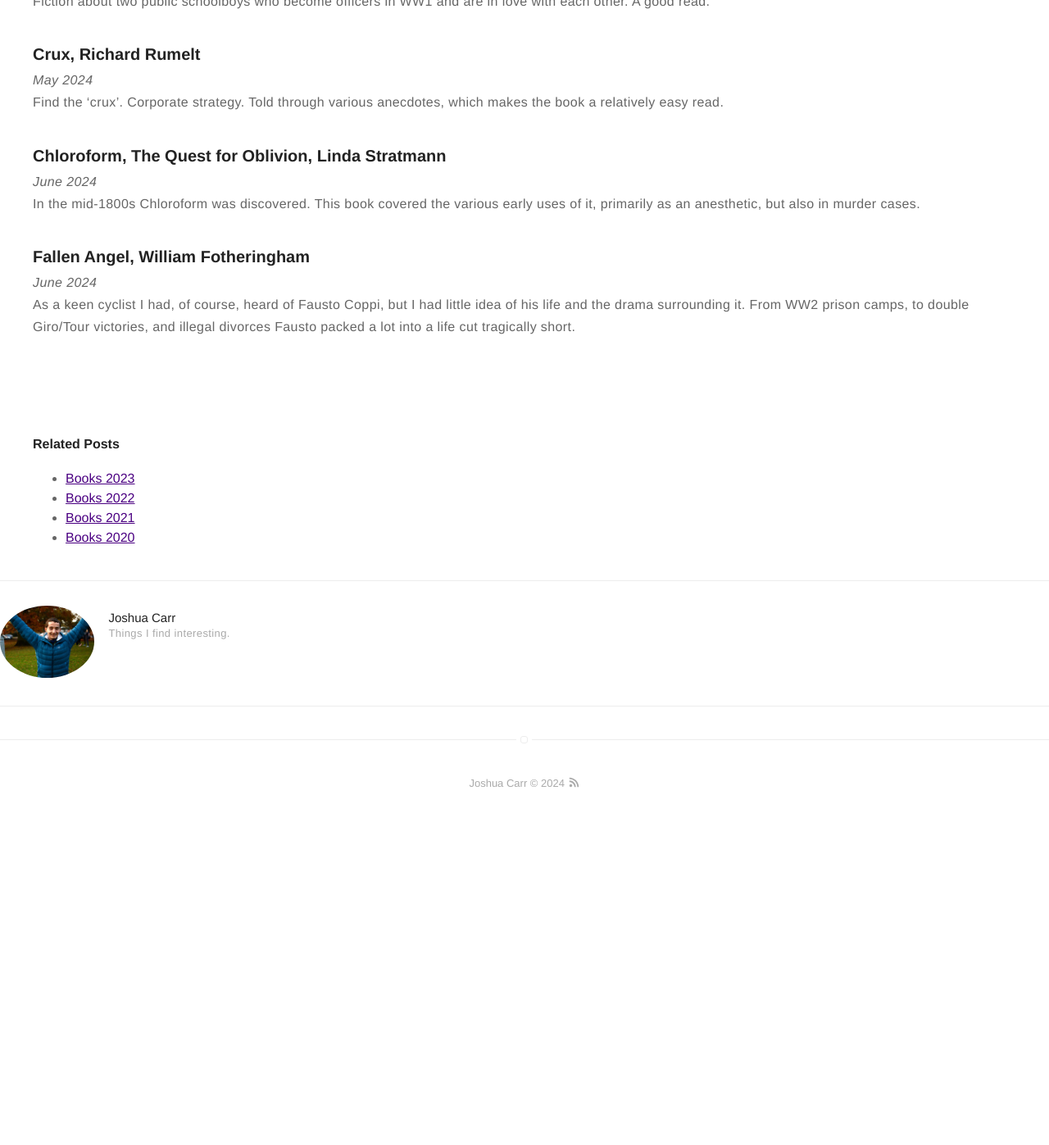
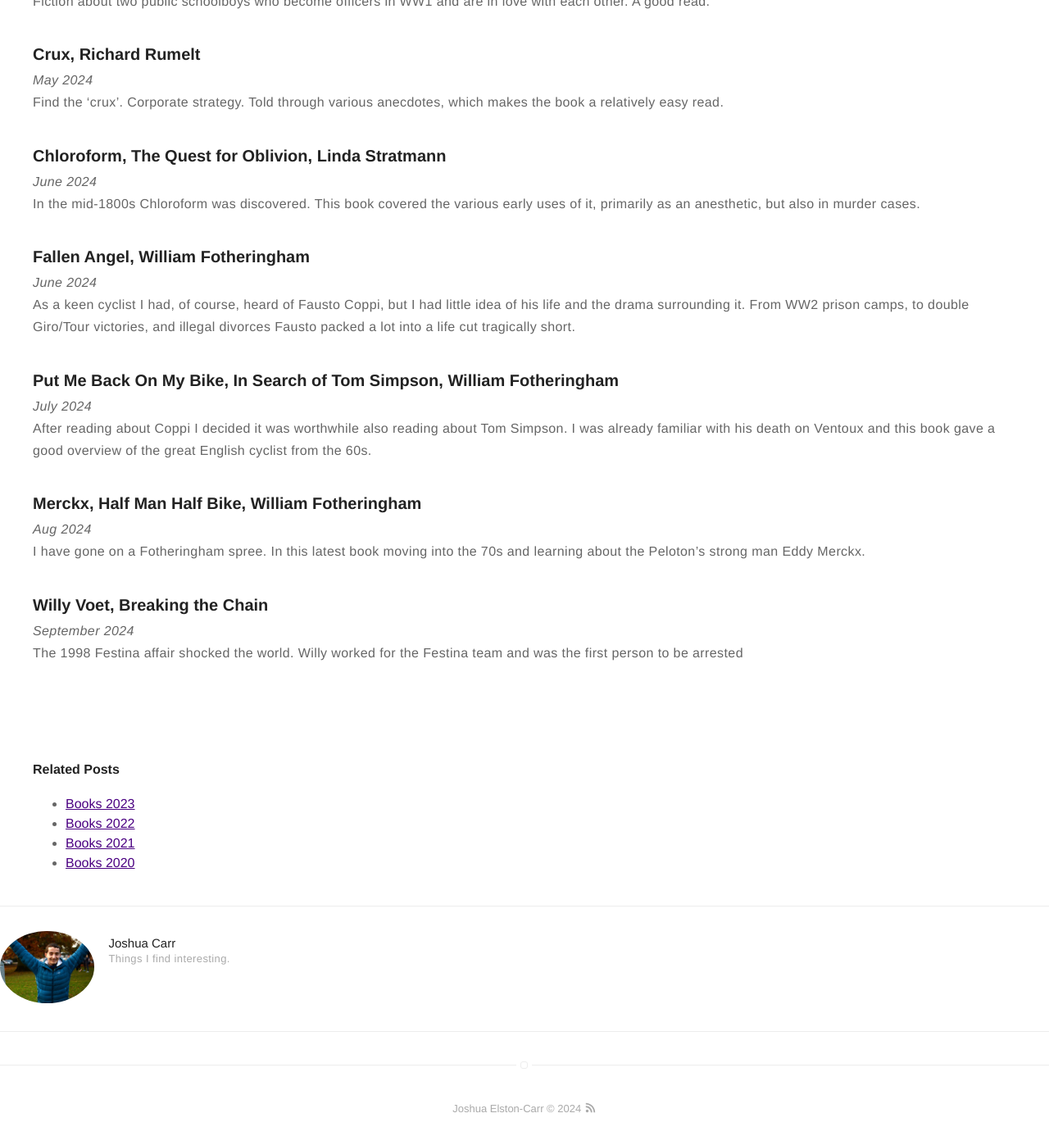
Before and after one commit to jc782/jc782.github.io, a Jekyll site: the page built from _posts/2023-12-28-Books-2024.markdown, in a window 1280 px wide and 1400 px high, scrolled down 2177 px. Shown: the top 1397 px of the window at 82% size. Built offline with Jekyll 4.4.1, drawn with Linux system fonts in a browser that asks for light colours; before the commit the page ends 3180 px from its top, so only the background shows below that.

Commit message:
name and book updates

```diff
--- a/_config.yml
+++ b/_config.yml
@@ -1,5 +1,5 @@
 # main text of home
-name: Joshua Carr
+name: Joshua Elston-Carr
 bio: Things I find interesting.
 
 # twitter summary info
--- a/_posts/2023-12-28-Books-2024.markdown
+++ b/_posts/2023-12-28-Books-2024.markdown
@@ -75,3 +75,16 @@ In the mid-1800s Chloroform was discovered. This book covered the various early
 ### Fallen Angel, William Fotheringham
 *June 2024*
 As a keen cyclist I had, of course, heard of Fausto Coppi, but I had little idea of his life and the drama surrounding it. From WW2 prison camps, to double Giro/Tour victories, and illegal divorces Fausto packed a lot into a life cut tragically short.
+
+### Put Me Back On My Bike, In Search of Tom Simpson, William Fotheringham
+*July 2024*
+After reading about Coppi I decided it was worthwhile also reading about Tom Simpson. I was already familiar with his death on Ventoux and this book gave a good overview of the great English cyclist from the 60s.
+
+### Merckx, Half Man Half Bike, William Fotheringham
+*Aug 2024*
+I have gone on a Fotheringham spree. In this latest book moving into the 70s and learning about the Peloton's strong man Eddy Merckx.
+
+
+### Willy Voet, Breaking the Chain
+*September 2024*
+The 1998 Festina affair shocked the world. Willy worked for the Festina team and was the first person to be arrested
```
